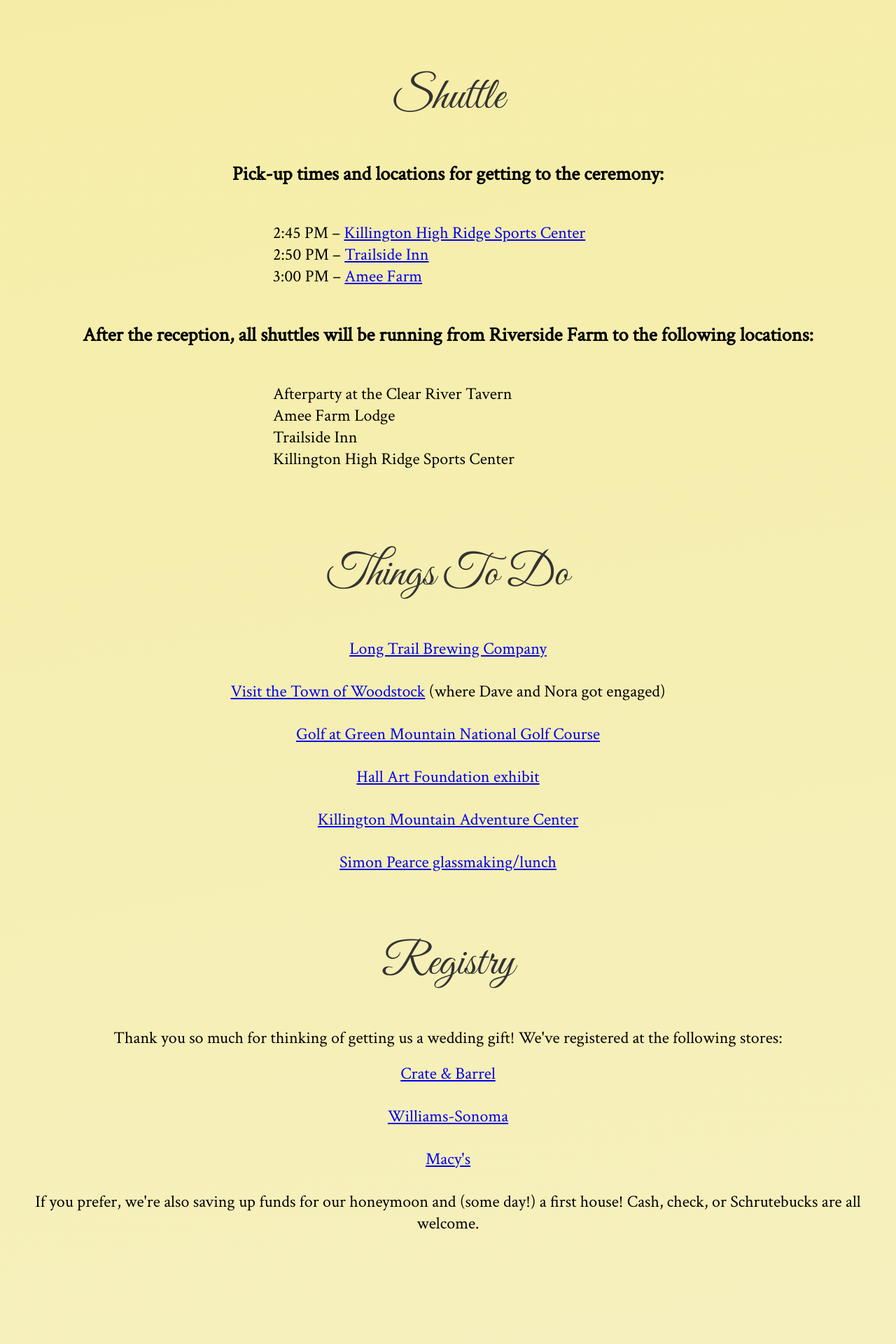
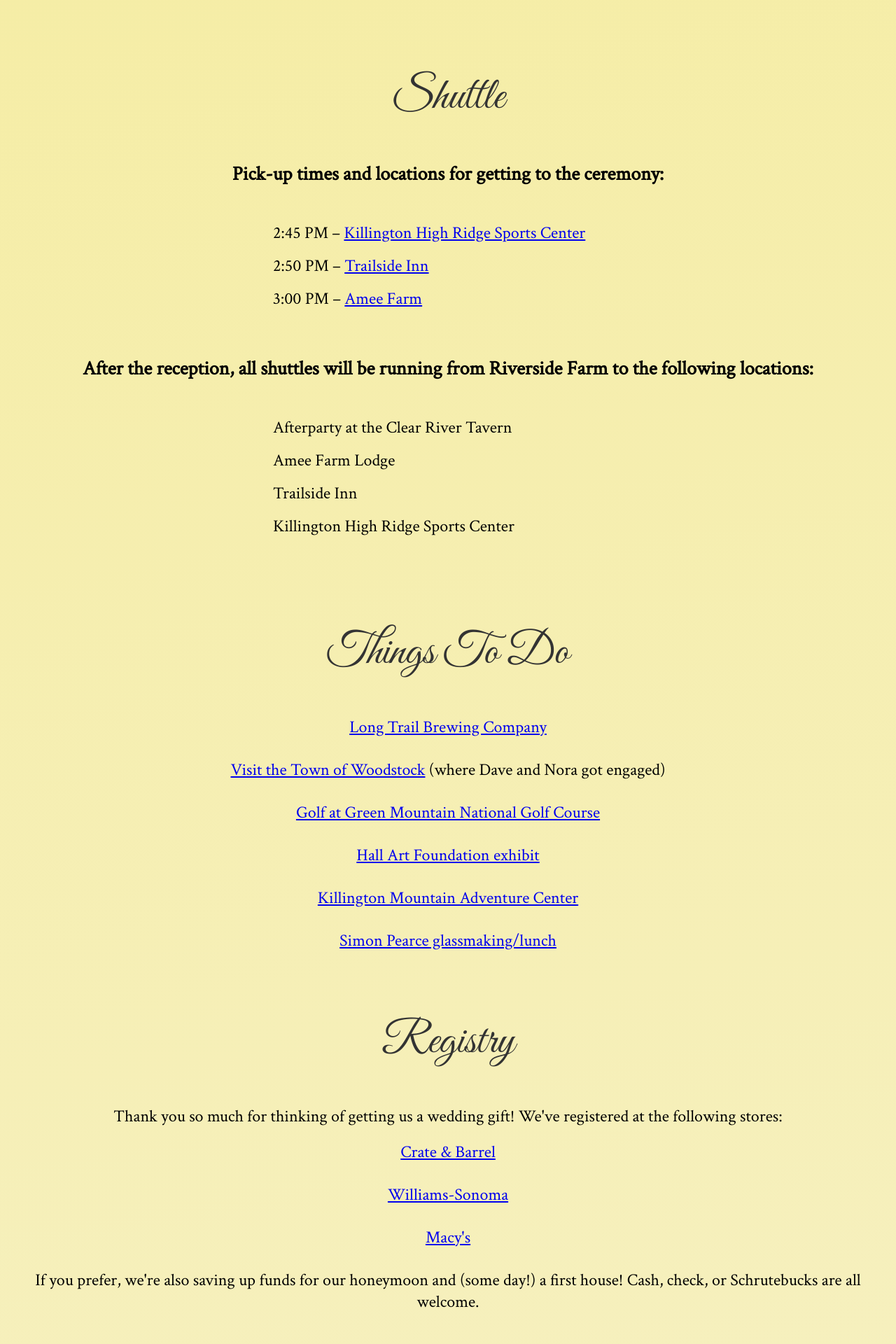
Before and after one commit to mrdavidjcole/wedding-website, a Jekyll site: the page built from index.md, in a window 1280 px wide. Shown: the part 4480-6400 px from the top of the page at 70% size. Built offline with Jekyll 4.4.1, drawn with Linux system fonts in a browser that asks for light colours; nearby versions of some CDN libraries; comment, search, counter and statistics services are not loaded.

Commit message:
Fix width and make shuttle locations spaced more nicely

```diff
--- a/_sass/sections.sass
+++ b/_sass/sections.sass
@@ -38,7 +38,7 @@
 
 #shuttle
   .shuttle-details
-    width: 500px
+    max-width: 500px
     margin-left: auto
     margin-right: auto
     padding-top: 50px
@@ -46,6 +46,7 @@
   li
     list-style: none
     text-align: left
+    padding-bottom: 16px
 
 // Venue
 p
```
